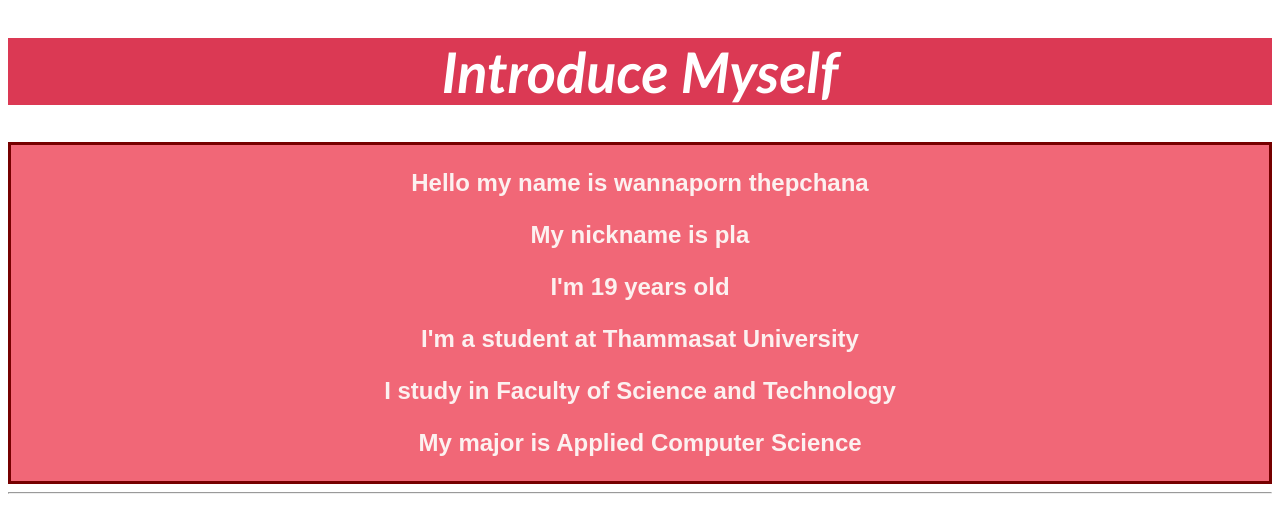
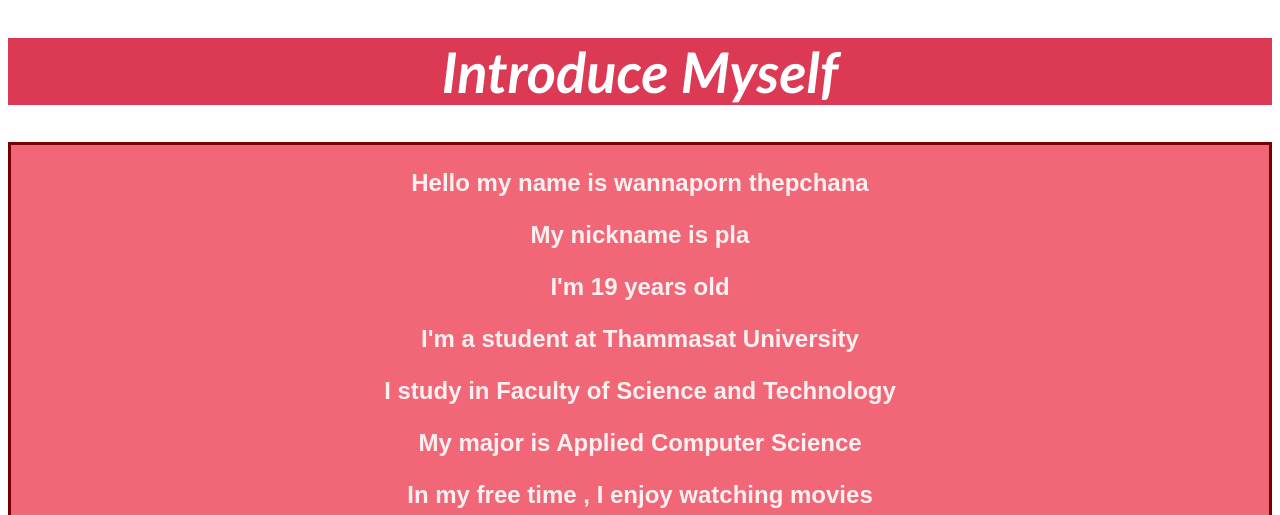
Before and after one commit to 6609650632/MyCSTUPassport-6609650632, a plain HTML site: page index.html in a window 1280 px wide. Shown: the top 515 px of the page. Drawn offline with Linux system fonts and the light colour scheme.

Commit message:
add some features

```diff
--- a/index.html
+++ b/index.html
@@ -20,6 +20,7 @@
       <p >I'm a student at Thammasat University</p>
       <p >I study in Faculty of Science and Technology</p>
       <p >My major is Applied Computer Science</p>
+      <p> In my free time , I enjoy watching movies</p>
       </div>
 
 
```
